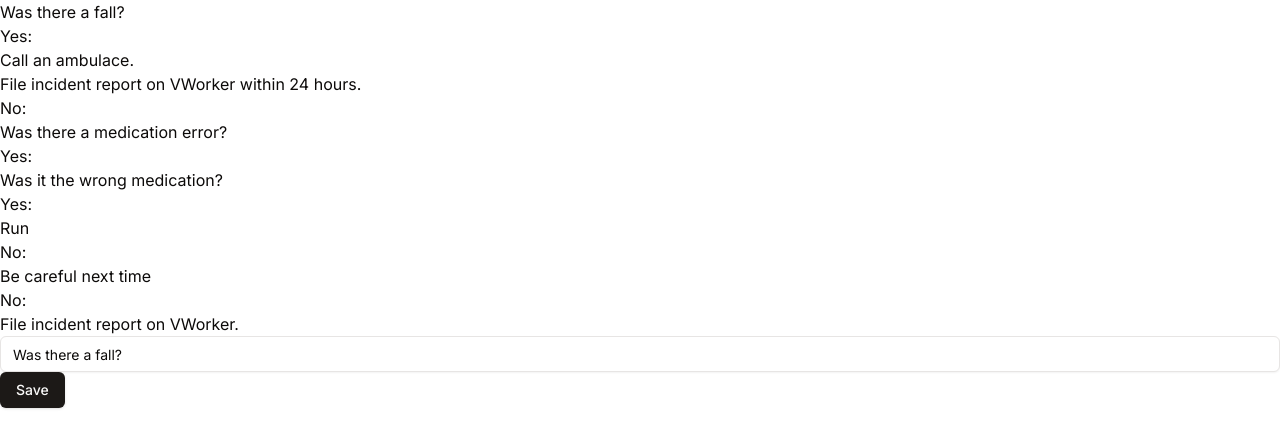
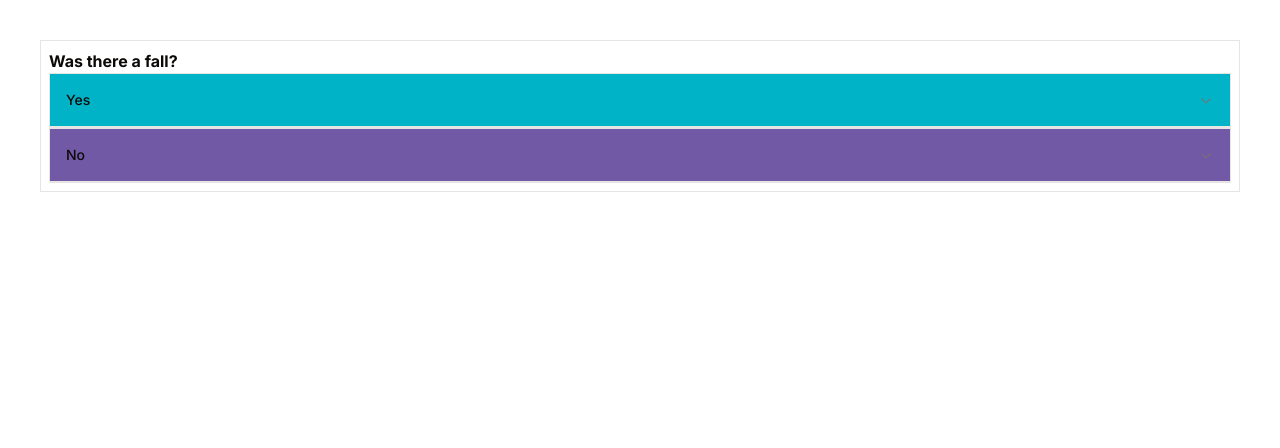
Before and after one commit to efiliba/wizard_maker, a Next.js app: page / in a window 1280 px wide. Shown: the top 448 px of the page. Built offline with nearby package versions, Linux system fonts and the light colour scheme.

Commit message:
Style Wizard component

```diff
--- a/app/globals.css
+++ b/app/globals.css
@@ -19,11 +19,11 @@
     --border: 20 5.9% 90%;
     --input: 20 5.9% 90%;
 
-    --primary: 24 9.8% 10%;
-    --primary-foreground: 60 9.1% 97.8%;
+    --primary: 186 100% 39%;
+    --primary-foreground: 210 40% 98%;
 
-    --secondary: 60 4.8% 95.9%;
-    --secondary-foreground: 24 9.8% 10%;
+    --secondary: 259 30% 50%;
+    --secondary-foreground: 222.2 47.4% 11.2%;
 
     --accent: 60 4.8% 95.9%;
     --accent-foreground: 24 9.8% 10%;
@@ -42,7 +42,7 @@
       --foreground: 60 9.1% 97.8%;
 
       --muted: 12 6.5% 15.1%;
-      --muted-foreground: 24 5.4% 63.9%;
+      --muted-foreground: 0 0% 100%;
 
       --popover: 20 14.3% 4.1%;
       --popover-foreground: 60 9.1% 97.8%;
@@ -52,12 +52,6 @@
 
       --border: 12 6.5% 15.1%;
       --input: 12 6.5% 15.1%;
-
-      --primary: 60 9.1% 97.8%;
-      --primary-foreground: 24 9.8% 10%;
-
-      --secondary: 12 6.5% 15.1%;
-      --secondary-foreground: 60 9.1% 97.8%;
 
       --accent: 12 6.5% 15.1%;
       --accent-foreground: 60 9.1% 97.8%;
--- a/components/maker/Maker.tsx
+++ b/components/maker/Maker.tsx
@@ -54,9 +54,9 @@ export const Maker = () => {
   };
 
   return (
-    <div className="">
+    <div className="p-10">
       <Wizard step={serverState} />
-      <Question editMode question={serverState.question} onSave={handleSaveQuestion} />
+      {/* <Question editMode question={serverState.question} onSave={handleSaveQuestion} /> */}
     </div>
   );
 };
--- /dev/null
+++ b/components/ui/accordion.tsx
@@ -0,0 +1,60 @@
+"use client"
+
+import * as React from "react"
+import * as AccordionPrimitive from "@radix-ui/react-accordion"
+import { ChevronDownIcon } from "@radix-ui/react-icons"
+
+import { cn } from "@/lib/utils"
+
+const Accordion = AccordionPrimitive.Root
+
+const AccordionItem = React.forwardRef<
+  React.ElementRef<typeof AccordionPrimitive.Item>,
+  React.ComponentPropsWithoutRef<typeof AccordionPrimitive.Item>
+>(({ className, ...props }, ref) => (
+  <AccordionPrimitive.Item
+    ref={ref}
+    className={cn("border-b", className)}
+    {...props}
+  />
+))
+AccordionItem.displayName = "AccordionItem"
+
+const AccordionTrigger = React.forwardRef<
+  React.ElementRef<typeof AccordionPrimitive.Trigger>,
+  React.ComponentPropsWithoutRef<typeof AccordionPrimitive.Trigger>
+>(({ className, children, ...props }, ref) => (
+  <AccordionPrimitive.Header className="flex">
+    <AccordionPrimitive.Trigger
+      ref={ref}
+      className={cn(
+        "flex flex-1 items-center justify-between py-4 text-sm font-medium transition-all hover:underline [&[data-state=open]>svg]:rotate-180",
+        className
+      )}
+      {...props}
+    >
+      {children}
+      <ChevronDownIcon className="h-4 w-4 shrink-0 text-muted-foreground transition-transform duration-200" />
+    </AccordionPrimitive.Trigger>
+  </AccordionPrimitive.Header>
+))
+AccordionTrigger.displayName = AccordionPrimitive.Trigger.displayName
+
+const AccordionContent = React.forwardRef<
+  React.ElementRef<typeof AccordionPrimitive.Content>,
+  React.ComponentPropsWithoutRef<typeof AccordionPrimitive.Content>
+>(({ className, children, ...props }, ref) => (
+  <AccordionPrimitive.Content
+    ref={ref}
+    className={cn(
+      "overflow-hidden text-sm data-[state=closed]:animate-accordion-up data-[state=open]:animate-accordion-down",
+      className
+    )}
+    {...props}
+  >
+    <div className="pb-4 pt-0">{children}</div>
+  </AccordionPrimitive.Content>
+))
+AccordionContent.displayName = AccordionPrimitive.Content.displayName
+
+export { Accordion, AccordionItem, AccordionTrigger, AccordionContent }
--- /dev/null
+++ b/components/ui/checkbox.tsx
@@ -0,0 +1,30 @@
+"use client"
+
+import * as React from "react"
+import * as CheckboxPrimitive from "@radix-ui/react-checkbox"
+import { CheckIcon } from "@radix-ui/react-icons"
+
+import { cn } from "@/lib/utils"
+
+const Checkbox = React.forwardRef<
+  React.ElementRef<typeof CheckboxPrimitive.Root>,
+  React.ComponentPropsWithoutRef<typeof CheckboxPrimitive.Root>
+>(({ className, ...props }, ref) => (
+  <CheckboxPrimitive.Root
+    ref={ref}
+    className={cn(
+      "peer h-4 w-4 shrink-0 rounded-sm border border-primary shadow focus-visible:outline-none focus-visible:ring-1 focus-visible:ring-ring disabled:cursor-not-allowed disabled:opacity-50 data-[state=checked]:bg-primary data-[state=checked]:text-primary-foreground",
+      className
+    )}
+    {...props}
+  >
+    <CheckboxPrimitive.Indicator
+      className={cn("flex items-center justify-center text-current")}
+    >
+      <CheckIcon className="h-4 w-4" />
+    </CheckboxPrimitive.Indicator>
+  </CheckboxPrimitive.Root>
+))
+Checkbox.displayName = CheckboxPrimitive.Root.displayName
+
+export { Checkbox }
--- /dev/null
+++ b/components/ui/collapsible.tsx
@@ -0,0 +1,11 @@
+"use client"
+
+import * as CollapsiblePrimitive from "@radix-ui/react-collapsible"
+
+const Collapsible = CollapsiblePrimitive.Root
+
+const CollapsibleTrigger = CollapsiblePrimitive.CollapsibleTrigger
+
+const CollapsibleContent = CollapsiblePrimitive.CollapsibleContent
+
+export { Collapsible, CollapsibleTrigger, CollapsibleContent }
--- a/components/ui/index.ts
+++ b/components/ui/index.ts
@@ -1,2 +1,5 @@
+export * from './accordion';
 export * from './button';
+export * from './checkbox';
+export * from './collapsible';
 export * from './input';
--- a/components/wizard/Wizard.tsx
+++ b/components/wizard/Wizard.tsx
@@ -1,3 +1,5 @@
+import { Accordion, AccordionContent, AccordionItem, AccordionTrigger, Checkbox } from "@/components/ui";
+
 export type WizardStep = {
   actions: string[],
   triggers?: string[],
@@ -16,9 +18,17 @@ type Props = {
 const Answer = ({ step }: Props) => {
   if (step.actions) {
     return (
-      <ul>
+      <ul className="border">
         {step.actions.map((action, index) =>
-          <li key={index}>{action}</li>
+          <li key={index} className="pl-2 pt-2 grid grid-cols-[max-content_1fr] items-center">
+            <Checkbox id={`step${index}`} />
+            <label
+              htmlFor={`step${index}`}
+              className="pl-2 font-semibold"
+            >
+              {action}
+            </label>
+          </li>
         )}
       </ul>
     );
@@ -28,14 +38,22 @@ const Answer = ({ step }: Props) => {
 }
 
 export const Wizard = ({ step: { question, answer }}: Props) =>
-  <div>
-    {question}
-    <div>
-      Yes:
-      <Answer step={answer.yes} />
+  <div className="p-2 border">
+    <div className="font-bold">
+      {question}
     </div>
-    <div>
-      No:
-      <Answer step={answer.no} />
-    </div>
+    <Accordion type="single" collapsible>
+      <AccordionItem value="item-1">
+        <AccordionTrigger className="p-4 border bg-primary">Yes</AccordionTrigger>
+        <AccordionContent>
+          <Answer step={answer.yes} />
+        </AccordionContent>
+      </AccordionItem>
+      <AccordionItem value="item-2">
+        <AccordionTrigger className="p-4 border bg-secondary">No</AccordionTrigger>
+        <AccordionContent>
+          <Answer step={answer.no} />
+        </AccordionContent>
+      </AccordionItem>
+    </Accordion>
   </div>;
--- a/package.json
+++ b/package.json
@@ -9,6 +9,9 @@
     "lint": "next lint"
   },
   "dependencies": {
+    "@radix-ui/react-accordion": "^1.1.2",
+    "@radix-ui/react-checkbox": "^1.0.4",
+    "@radix-ui/react-collapsible": "^1.0.3",
     "@radix-ui/react-icons": "^1.3.0",
     "@radix-ui/react-slot": "^1.0.2",
     "@types/node": "20.4.4",
```
Also changed, not shown: tailwind.config.js (line endings or trailing spaces), 1 other file (tests, documents, lock files or other folders).
